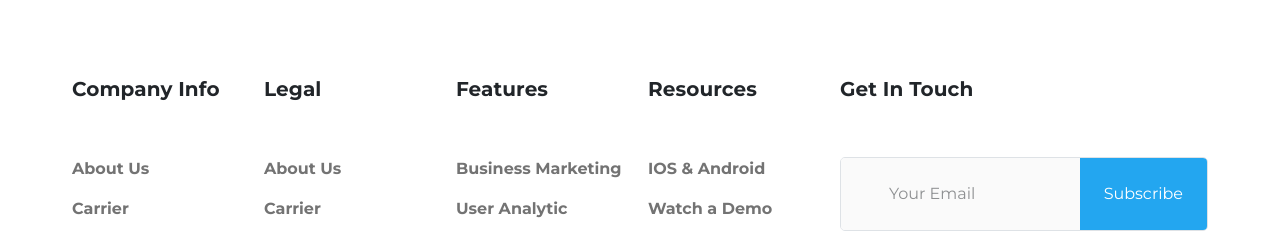
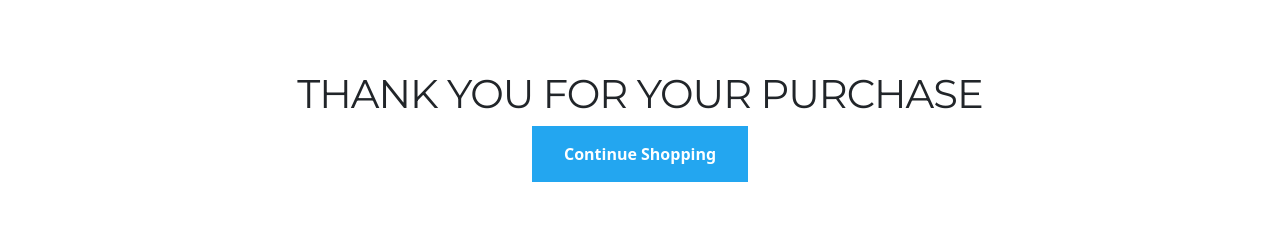
Before and after one commit to Drollax/e-commerce-project, a React (Vite) app: page /order-success in a window 1280 px wide. Shown: the part 350-583 px from the top of the page. Built offline with nearby package versions, Linux system fonts and the light colour scheme; no server answers.

Commit message:
all pages done, API has been secured

```diff
--- a/src/App.jsx
+++ b/src/App.jsx
@@ -21,6 +21,7 @@ import CartPage from './pages/CartPage';
 import OrderPage from './pages/OrderPage';
 import ProtectedRoute from './components/ProtectedRoute';
 import OrdersPage from './pages/OrdersPage';
+import OrderSuccess from './components/OrderSuccess';
 
 
 function App() {
@@ -53,6 +54,7 @@ function App() {
         <Route path="/cart" component={CartPage}/>
         <ProtectedRoute path="/checkout" component={OrderPage}/>
         <ProtectedRoute path="/previous-orders" component={OrdersPage}/>
+        <Route path="/order-success" component={OrderSuccess}/>
       </Switch>
       <Footer/>
       <ToastContainer position="bottom-right"
--- /dev/null
+++ b/src/components/OrderSuccess.jsx
@@ -0,0 +1,25 @@
+import React from 'react';
+import { useHistory } from 'react-router-dom';
+
+const OrderSuccess = () => {
+  const history = useHistory();
+
+  return (
+    <div className="flex flex-col items-center justify-center min-h-[80vh] px-4">
+      {/* Centered Text */}
+      <h1 className="text-3xl md:text-5xl font-extrabold text-[#252B42] text-center tracking-tight">
+        THANK YOU FOR YOUR PURCHASE
+      </h1>
+
+      {/* Optional: A button to take them back home */}
+      <button
+        onClick={() => history.push('/')}
+        className="mt-8 bg-[#23A6F0] text-white font-bold px-8 py-3 rounded-md hover:bg-[#1a8cd1] transition-all"
+      >
+        Continue Shopping
+      </button>
+    </div>
+  );
+};
+
+export default OrderSuccess;
--- a/src/pages/OrderPage.jsx
+++ b/src/pages/OrderPage.jsx
@@ -121,7 +121,7 @@ const OrderPage = () => {
         dispatch(setPayment({}));
 
         // Redirect to a "Success" or "Orders" page
-        history.push("/");
+        history.push("/order-success");
       })
       .catch(err => {
         console.error("Order Error:", err);
--- a/src/pages/OrdersPage.jsx
+++ b/src/pages/OrdersPage.jsx
@@ -1,16 +1,13 @@
 import React, { useEffect, useState } from 'react';
-import axios from 'axios'; // Or your custom axios instance with interceptors
+import axios from 'axios';
+import { API } from '../api/axiosInstance';
 
 export default function OrdersPage() {
   const [orders, setOrders] = useState([]);
   const [loading, setLoading] = useState(true);
 
   useEffect(() => {
-    // Replace with your actual API instance/URL
-    const token = localStorage.getItem("token");
-    axios.get('https://workintech-fe-ecommerce.onrender.com/order', {
-      headers: { Authorization: token }
-    })
+    API.get('/order')
     .then(res => {
       setOrders(res.data);
       setLoading(false);
```
